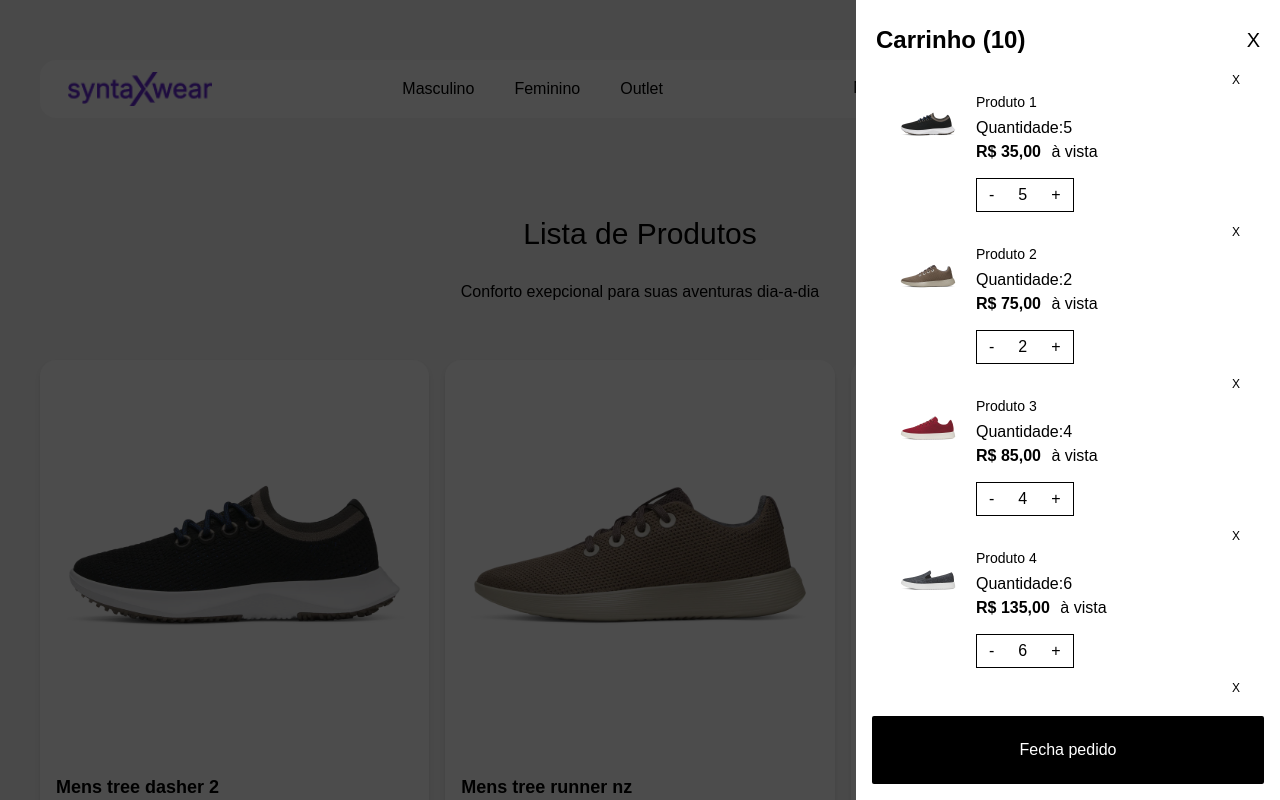
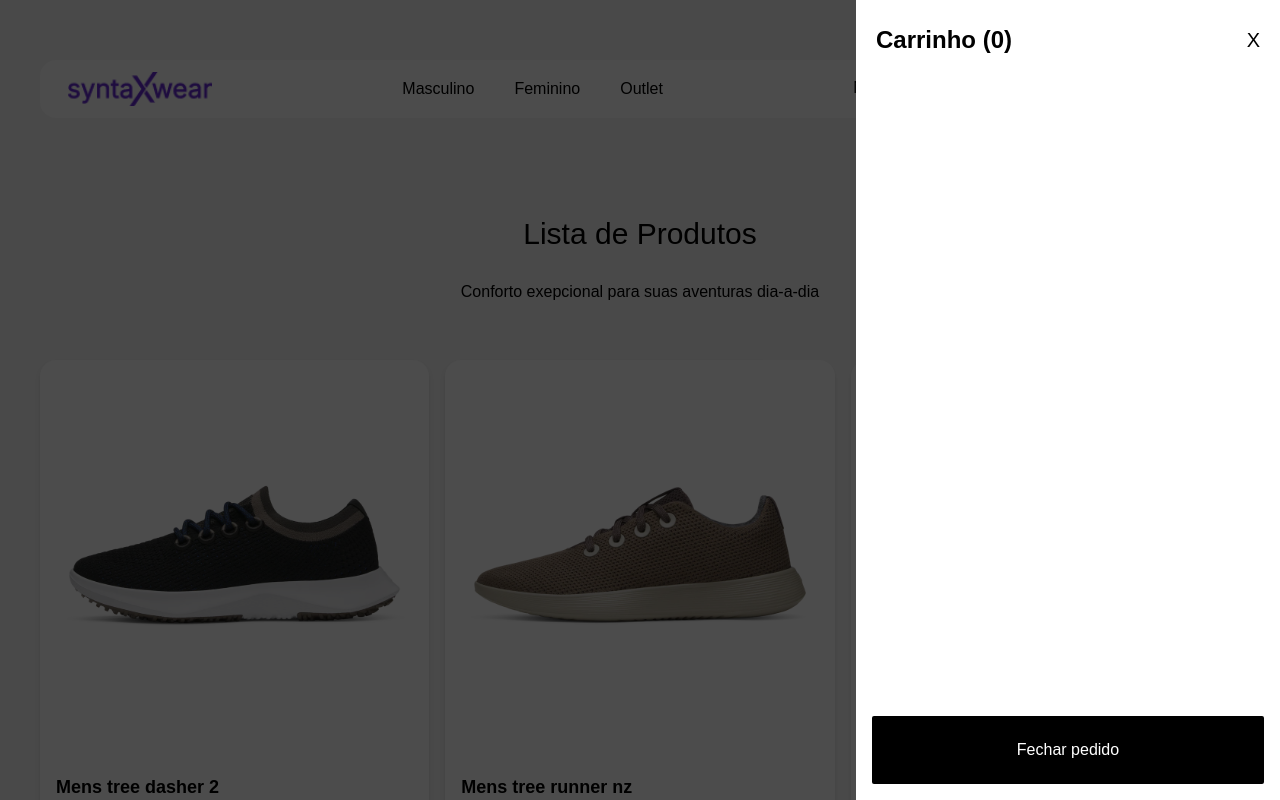
Before and after one commit to lorrana-martins/syntax-wear-app, a React (Vite) app: page /products in a window 1280 px wide. Both pictures are taken after a click on the button 1204 px from the left and 85 px from the top of the page. Shown: the top 800 px of the page. Built offline with nearby package versions, Linux system fonts and the light colour scheme; a web font is replaced by a local one.

Commit message:
feat: adiciona contexto de produtos no carrinho

```diff
--- a/src/App.tsx
+++ b/src/App.tsx
@@ -2,6 +2,7 @@
 // Importa utilitários do TanStack Router para criar e tipar o roteador
 import { RouterProvider, createRouter } from "@tanstack/react-router"
 import { routeTree } from "./router-tree-gen"
+import { CartProvider } from "./contexts/CartProvider"
 
 // Cria o roteador com a árvore de rotas definida em router-tree-gen.ts
 const router = createRouter({ routeTree })
@@ -14,7 +15,11 @@
 }
 
 function App() {
-  return <RouterProvider router={router} />
+  return (
+    <CartProvider>
+      <RouterProvider router={router} />
+    </CartProvider>
+  )
 }
 
 export default App;
--- a/src/components/ProductCard/index.tsx
+++ b/src/components/ProductCard/index.tsx
@@ -1,12 +1,16 @@
 import { Link } from "@tanstack/react-router"
-import type { Product } from "../../interfaces/products"
+import type { Product } from "../../interfaces/product"
 import { MdAddShoppingCart } from "react-icons/md"
+import { useContext } from "react"
+import { CartContext } from "../../contexts/CartContext"
 
 interface ProductCardProps {
     product: Product
 }
 
 export const ProductCard = ({ product }: ProductCardProps) => {
+    const { add } = useContext(CartContext)
+
     return (
 
         <div className="bg-white rounded-2xl shadow-md">
@@ -26,7 +30,7 @@
                         R${product.price},00
                     </p>
 
-                    <button className="cursor-pointer">
+                    <button className="cursor-pointer" onClick={() => add(product)}>
                         <MdAddShoppingCart className="h-7 w-7" />
                     </button>
                 </div>
--- a/src/components/ProductList/index.tsx
+++ b/src/components/ProductList/index.tsx
@@ -1,4 +1,4 @@
-import type { Product } from "../../interfaces/products"
+import type { Product } from "../../interfaces/product"
 import { ProductCard } from "../ProductCard"
 
 interface ProductListProps {
@@ -9,7 +9,7 @@
     return (
         <section className="grid gap-4 grid-cols-[repeat(auto-fit,minmax(350px,1fr))] mb-10">
             {products.map(product => (
-                <ProductCard product={product}/>
+                <ProductCard key={product.id} product={product}/>
             ))}
 
         </section>
--- a/src/components/ShoppingCart/index.tsx
+++ b/src/components/ShoppingCart/index.tsx
@@ -1,27 +1,13 @@
 import IconCart from "@/assets/images/icon-cart.png"
-import { useState } from "react"
+import { useContext, useState } from "react"
+import { formatCurrency } from "../../utils/format-currency"
+import { CartContext } from "../../contexts/CartContext"
 
-import MensTreeDasher from '@/assets/images/tree-dasher-2-natural-black-boyal-blue.webp'
-import MensTreeRunnerNz from '@/assets/images/tree-runner-nz-weathered-brown.webp'
-import MensWoolCruiser from '@/assets/images/wool-cruiser-burgundy.webp'
-import MensWoolCruiserSlipOn from '@/assets/images/wool-cruiser-slip-on-dark-grey.webp'
-import MensWoolCruiserWaterproof from '@/assets/images/wool-cruiser-waterproof-natural-black.webp'
-import { formatCurrency } from "../../utils/format-currency"
+export const ShoppingCart = () => {
+    const [cartIsOpen, setCartIsOpen] = useState<boolean>(false);
+    const { cart, remove, increment, decrement } = useContext(CartContext)
 
-const productsInCart = [
-    { id: 1, name: 'Produto 1', image: MensTreeDasher, price: 35, quantity: 5 },
-    { id: 2, name: 'Produto 2', image: MensTreeRunnerNz, price: 75, quantity: 2 },
-    { id: 3, name: 'Produto 3', image: MensWoolCruiser, price: 85, quantity: 4 },
-    { id: 4, name: 'Produto 4', image: MensWoolCruiserSlipOn, price: 135, quantity: 6 },
-    { id: 5, name: 'Produto 5', image: MensWoolCruiserWaterproof, price: 15, quantity: 2 },
-    { id: 1, name: 'Produto 1', image: MensTreeDasher, price: 35, quantity: 5 },
-    { id: 2, name: 'Produto 2', image: MensTreeRunnerNz, price: 75, quantity: 2 },
-    { id: 3, name: 'Produto 3', image: MensWoolCruiser, price: 85, quantity: 4 },
-    { id: 4, name: 'Produto 4', image: MensWoolCruiserSlipOn, price: 135, quantity: 6 },
-    { id: 5, name: 'Produto 5', image: MensWoolCruiserWaterproof, price: 15, quantity: 2 },
-]
-export const ShoppingCart = () => {
-    const [cartIsOpen, setCartIsOpen] = useState<boolean>(false)
+    console.log("items no carrinho:", cart)
 
     return (
         <>
@@ -37,14 +23,14 @@
 
                 <div className={`${cartIsOpen ? 'translate-x-0' : 'translate-x-full'} absolute top-0 right-0 bottom-0 bg-white pt-6 transition-all duration-500 ease-in-out w-75 md:w-106`} onClick={(e) => e.stopPropagation()}>
                     <header className="flex items-center justify-between px-5">
-                        <p className="text-2xl font-bold">Carrinho ({productsInCart.length})</p>
+                        <p className="text-2xl font-bold">Carrinho ({cart.length})</p>
                         <button className="text-xl cursor-pointer" onClick={() => setCartIsOpen(!cartIsOpen)}>X</button>
                     </header>
 
                     <ul className="p-4 overflow-y-auto scrollbar-hide h-[calc(100%-140px)] flex flex-col gap-3">
-                        {productsInCart.map(product => (
+                        {cart.map(product => (
                             <li key={product.id} className="flex flex-col gap-1 px-6">
-                                <button className="self-end text-xs cursor-pointer">X</button>
+                                <button className="self-end text-xs cursor-pointer" onClick={() => remove(product.id)}>X</button>
 
                                 <div className="flex gap-4">
                                     <img src={product.image} alt={product.name} className="w-16 h-16" />
@@ -58,9 +44,14 @@
                                             à vista
                                         </p>
                                         <div className="border flex gap-6 py-1 px-3">
-                                            <button className="cursor-pointer">-</button>
+                                            <button className="cursor-pointer" onClick={() => decrement(product)}>
+                                                -
+                                            </button>
                                             <p>{product.quantity}</p>
-                                            <button className="cursor-pointer">+</button>
+
+                                            <button className="cursor-pointer" onClick={() => increment(product)}>
+                                                +
+                                            </button>
                                         </div>
                                     </div>
                                 </div>
@@ -70,7 +61,7 @@
 
                     <footer className="absolute bottom-0 w-full h-25 p-4">
                         <button className="w-full h-full bg-black text-white rounded-xs cursor-pointer hover:bg-gray-800">
-                            Fecha pedido
+                            Fechar pedido
                         </button>
                     </footer>
                 </div>
--- /dev/null
+++ b/src/contexts/CartContext.tsx
@@ -0,0 +1,13 @@
+import { createContext } from "react";
+import type { ProductCart } from "./CartProvider";
+import type { Product } from "../interfaces/product";
+
+interface CartContextType {
+    cart: ProductCart[],
+    add: (product: Product) => void,
+    remove: (productId: number) => void,
+    increment: (product: ProductCart) => void,
+    decrement: (product: ProductCart) => void
+}
+
+export const CartContext = createContext({} as CartContextType)
--- /dev/null
+++ b/src/contexts/CartProvider.tsx
@@ -0,0 +1,65 @@
+import { useState } from "react";
+import type { Product } from "../interfaces/product";
+import { CartContext } from "./CartContext";
+
+interface CartProviderProps {
+    children: React.ReactNode;
+}
+
+export interface ProductCart extends Product {
+    quantity: number
+}
+
+export const CartProvider = ({ children }: CartProviderProps) => {
+    const [cart, setCart] = useState<ProductCart[]>([]);
+
+    function add(product: Product): void {
+        const productExistsInCart = cart.find((itemIncart) => itemIncart.id === product.id);
+
+        let newCart;
+
+        if (productExistsInCart) {
+            newCart = cart.map((itemInCart) =>
+                itemInCart.id === product.id ? { ...itemInCart, quantity: itemInCart.quantity + 1 } : itemInCart)
+        } else {
+            newCart = [...cart, { ...product, quantity: 1 }];
+        }
+        setCart(newCart)
+    }
+
+    function remove(productId: number): void { setCart(cart.filter((itemInCart) => itemInCart.id !== productId)); }
+
+    function increment(product: ProductCart): void {
+        updateProductQuantity(product, product.quantity + 1)
+    }
+
+    function decrement(product: ProductCart): void {
+        updateProductQuantity(product, product.quantity - 1)
+
+    }
+
+    function updateProductQuantity(product: ProductCart, newQuantity: number): void {
+        if (newQuantity <= 0) return
+
+        const productExistsInCart = cart.find((itemIncart) => itemIncart.id === product.id);
+
+        if (!productExistsInCart) return;
+
+        const newCart = cart.map((itemInCart) =>
+            itemInCart.id === product.id
+                ? { ...itemInCart, quantity: newQuantity } : itemInCart);
+
+        setCart(newCart)
+    }
+
+    return <CartContext.Provider value={{
+        cart,
+        add,
+        remove,
+        increment,
+        decrement
+    }}
+    >
+        {children}
+    </CartContext.Provider>
+}
--- a/src/pages/_app/products/$productId.tsx
+++ b/src/pages/_app/products/$productId.tsx
@@ -1,6 +1,8 @@
 import { createFileRoute, Link } from '@tanstack/react-router'
-import { products } from '../../../mocks/products'
+  import { products } from '../../../mocks/products'
 import { formatCurrency } from '../../../utils/format-currency'
+import { useContext } from 'react'
+import { CartContext } from '../../../contexts/CartContext'
 
 export const Route = createFileRoute('/_app/products/$productId')({
   component: RouteComponent,
@@ -8,9 +10,13 @@
 
 function RouteComponent() {
 
+  const { add } = useContext(CartContext)
+
   const { productId } = Route.useParams()
 
   const filteredProduct = products.find(product => product.id === Number(productId))
+
+  if(!filteredProduct) return;
 
   const originalPrice = filteredProduct?.price ?? 0;
 
@@ -70,7 +76,7 @@
             </form>
           </div>
 
-          <button className='bg-black text-white rounded-md p-5 w-full cursor-pointer hover:bg-gray-800'>Adicionar ao carrinho</button>
+          <button className='bg-black text-white rounded-md p-5 w-full cursor-pointer hover:bg-gray-800' onClick={() => add(filteredProduct)}>Adicionar ao carrinho</button>
         </div>
       </div>
 
```
Also changed, not shown: src/interfaces/product.ts (renamed from src/interfaces/products.ts).
